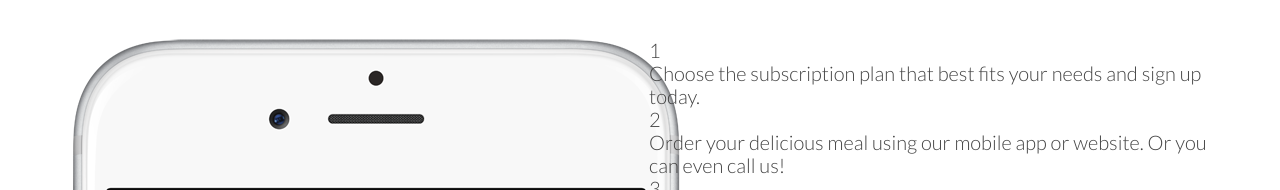
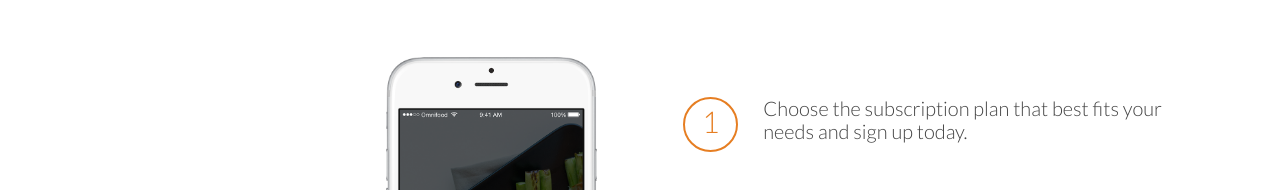
Before and after one commit to AlessandroConti/Omnifood, a plain HTML site: page index.html in a window 1280 px wide. Shown: the part 2055-2245 px from the top of the page. Drawn offline with Linux system fonts and the light colour scheme; files whose address does not match are found by name.

Commit message:
Update style.css

```diff
--- a/resources/css/style.css
+++ b/resources/css/style.css
@@ -245,3 +245,44 @@ header{
     opacity: 1;
     transform: scale(1.03);
 }
+
+/*--------------------------------------------------*/
+/*HOW IT WORKS*/
+/*--------------------------------------------------*/
+
+.steps-box{
+
+}
+
+.steps-box:first-child{
+    text-align: right;
+    padding-right: 3%;
+    margin-top: 30px;
+}
+
+.steps-box:last-child{
+    padding-left: 3%;
+    margin-top: 70px;
+}
+
+.app-screen{
+    width: 40%;
+}
+
+.how-step{
+    margin-bottom: 50px;
+}
+
+.how-step div{
+    text-align: center;
+    color:  #e67e22;
+    border: solid 2px  #e67e22;
+    border-radius: 50%;
+    height: 55px;
+    width: 55px;
+    display: inline-block;
+    padding: 5px;
+    float: left;
+    font-size: 150%;
+    margin-right: 25px;
+}
```
